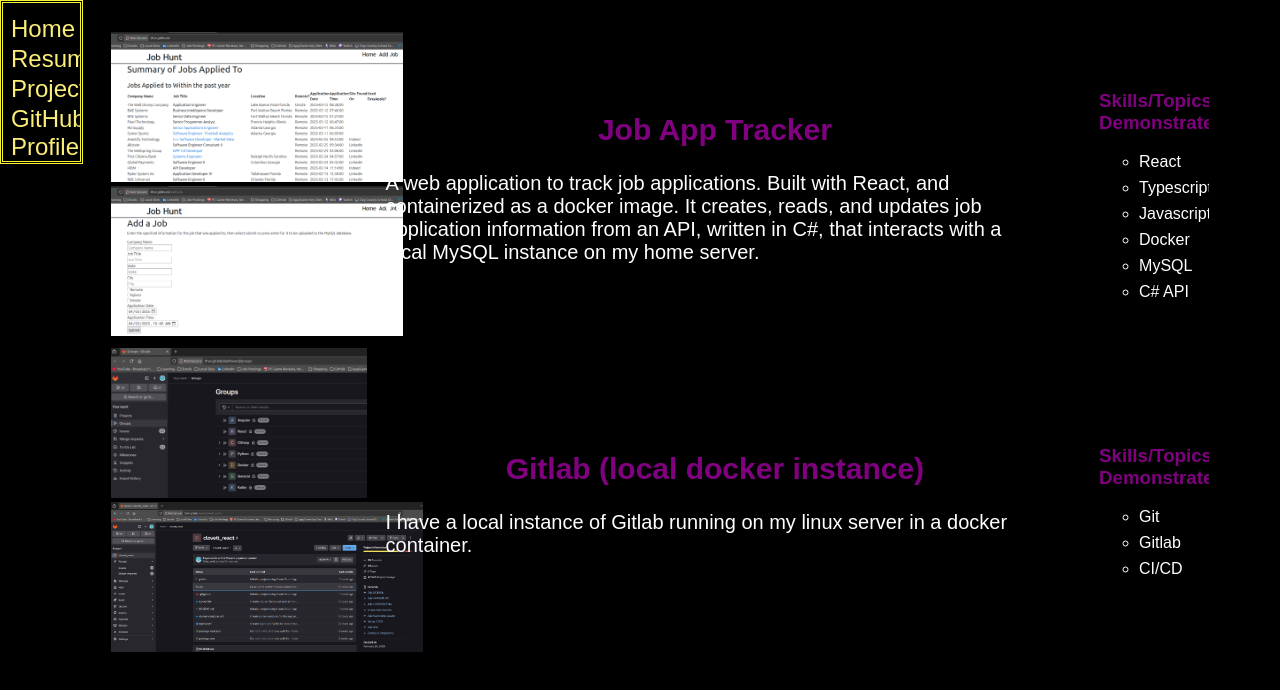
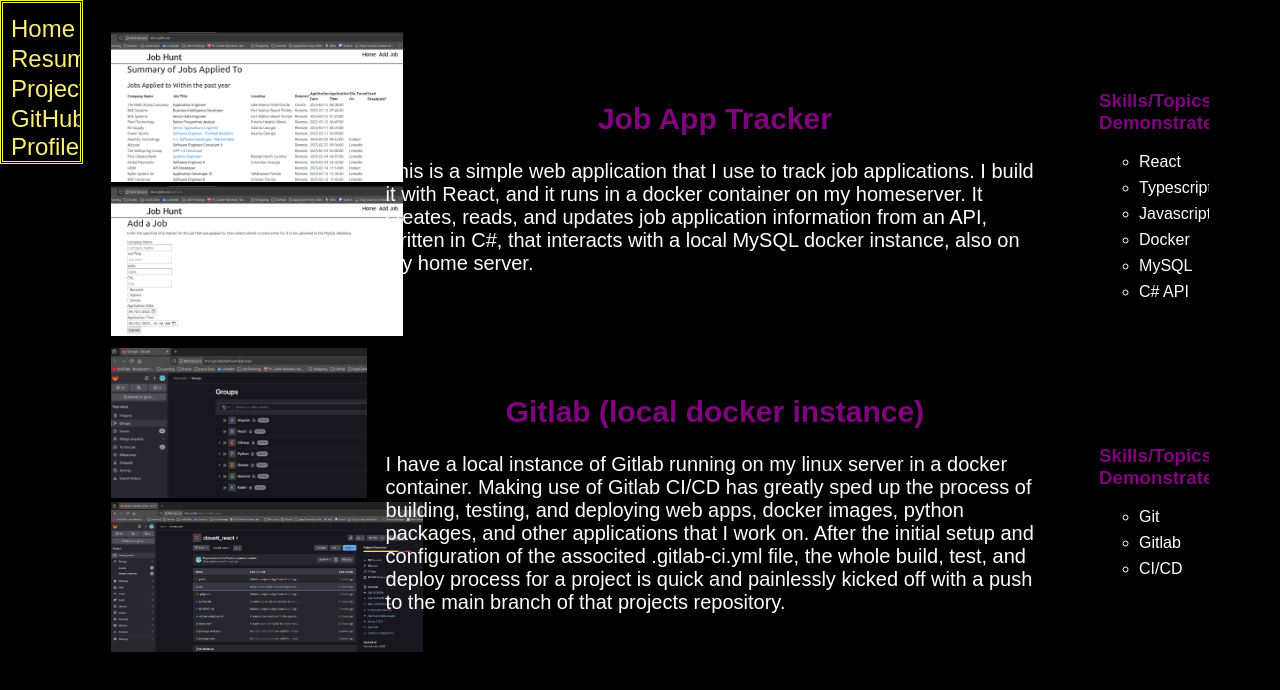
Before and after one commit to clovett02/clovett_react, a React (Create React App) app: page /projects in a window 1280 px wide. Shown: the top 690 px of the page. Built offline with nearby package versions, Linux system fonts and the light colour scheme.

Commit message:
Added more detail to existing descriptions

```diff
--- a/src/pages/Projects.jsx
+++ b/src/pages/Projects.jsx
@@ -9,15 +9,19 @@
     <ul className='projects'>
         <li className="project">
             <span className="pics">
-                <img src={jh1} alt="Job Hunt 1"/>
-                <img src={jh2} alt="Job Hunt 2"/>
+                <a href={jh1}>
+                    <img src={jh1} alt="Job Hunt 1" />
+                </a>
+                <a href={jh2}>
+                    <img src={jh2} alt="Job Hunt 2" />
+                </a>
             </span>
             <span className="description">
                 <h2>Job App Tracker</h2>
-                    <p>A web application to track job applications. Built with React, and
-                        containerized as a docker image. It creates, reads, and updates job application
-                        information from an API, written in C#, that interacts with a local MySQL instance on
-                        my home server.</p>
+                    <p>This is a simple web application that I use to track job applications. I build it with
+                        React, and it runs in a docker container on my homeserver. It creates, reads, and
+                        updates job application information from an API, written in C#, that interacts with
+                        a local MySQL docker instance, also on my home server.</p>
                 </span>
             <span className="skills">
                 <h3>Skills/Topics Demonstrated</h3>
@@ -33,12 +37,22 @@
         </li>
         <li className='project'>
             <span className="pics">
-                <img src={gl1} alt="Gitlab 1"/>
-                <img src={gl2} alt="Gitlab 2"/>
+                <a href={gl1}>
+                    <img src={gl1} alt="Gitlab 1" />
+                </a>
+                <a href={gl2}>
+                    <img src={gl2} alt="Gitlab 2" />
+                </a>
             </span>
             <span className="description">
                 <h2>Gitlab (local docker instance)</h2>
-                <p>I have a local instance of Gitlab running on my linux server in a docker container. </p>
+                <p>I have a local instance of Gitlab running on my linux server in a docker container. Making use
+                    of Gitlab CI/CD has greatly sped up the process of building, testing, and deploying web apps,
+                    docker images, python packages, and other applications that I work on. After the initial setup
+                    and configuration of the associted .gitlab-ci.yml file, the whole build, test, and deploy
+                    process for a project is quick and painlessly kicked off with a push to the main branch of that
+                    projects repository.
+                </p>
             </span>
             <span className="skills">
                 <h3>Skills/Topics Demonstrated</h3>
```
